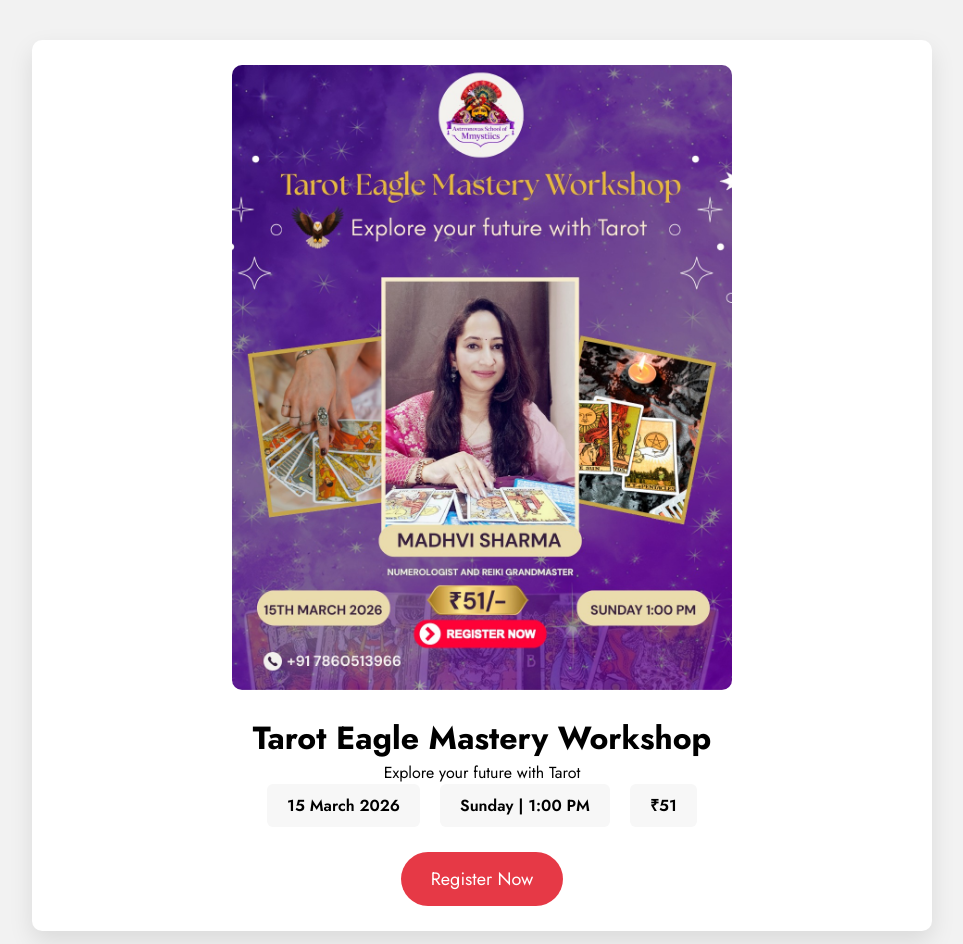
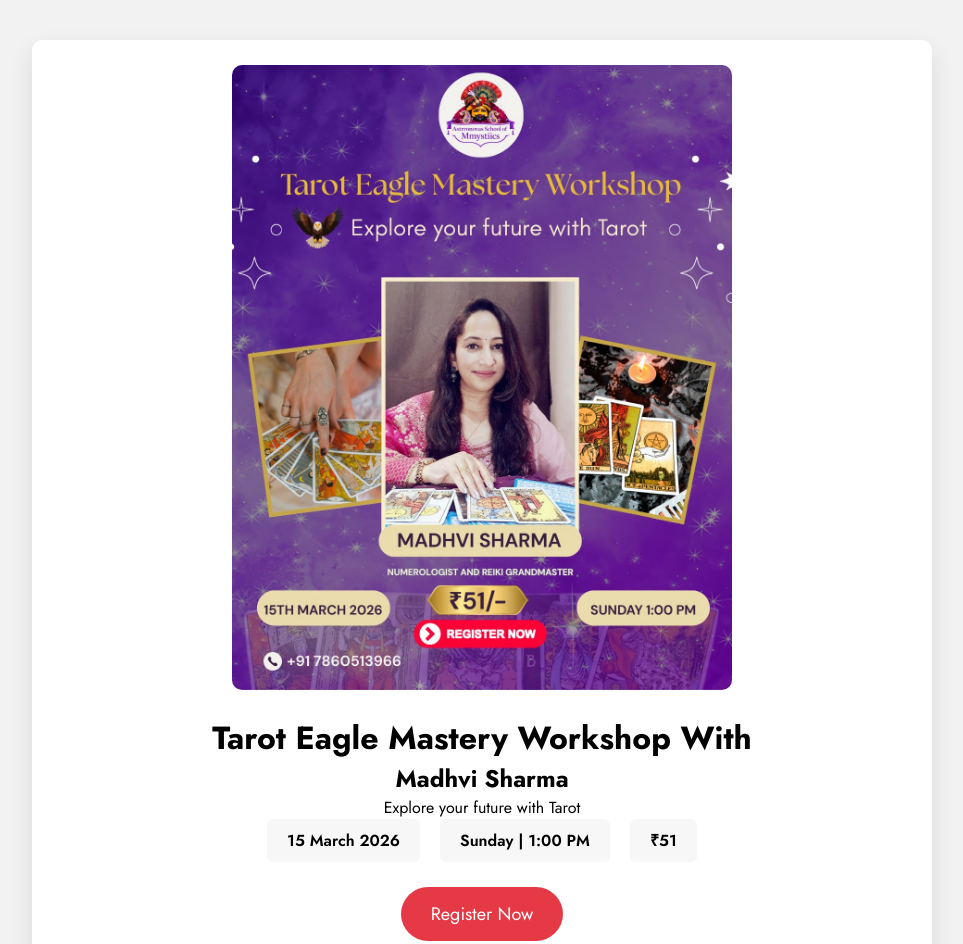
Before and after one commit to Ayush003-bit/AstroWorkshop, a plain HTML site: page index.html in a window 1280 px wide. Shown: the top 944 px of the page, without its empty margins (158-1121 px from the left). Drawn offline with Linux system fonts and the light colour scheme.

Commit message:
adding name

```diff
--- a/index.html
+++ b/index.html
@@ -148,7 +148,9 @@ font-size:20px;
 
 <div class="content">
 
-<h1>Tarot Eagle Mastery Workshop</h1>
+<h1>Tarot Eagle Mastery Workshop With</h1>
+ <h2>Madhvi Sharma</h2>
+ <h2></h2>
 <p>Explore your future with Tarot</p>
 
 <div class="details">
```
